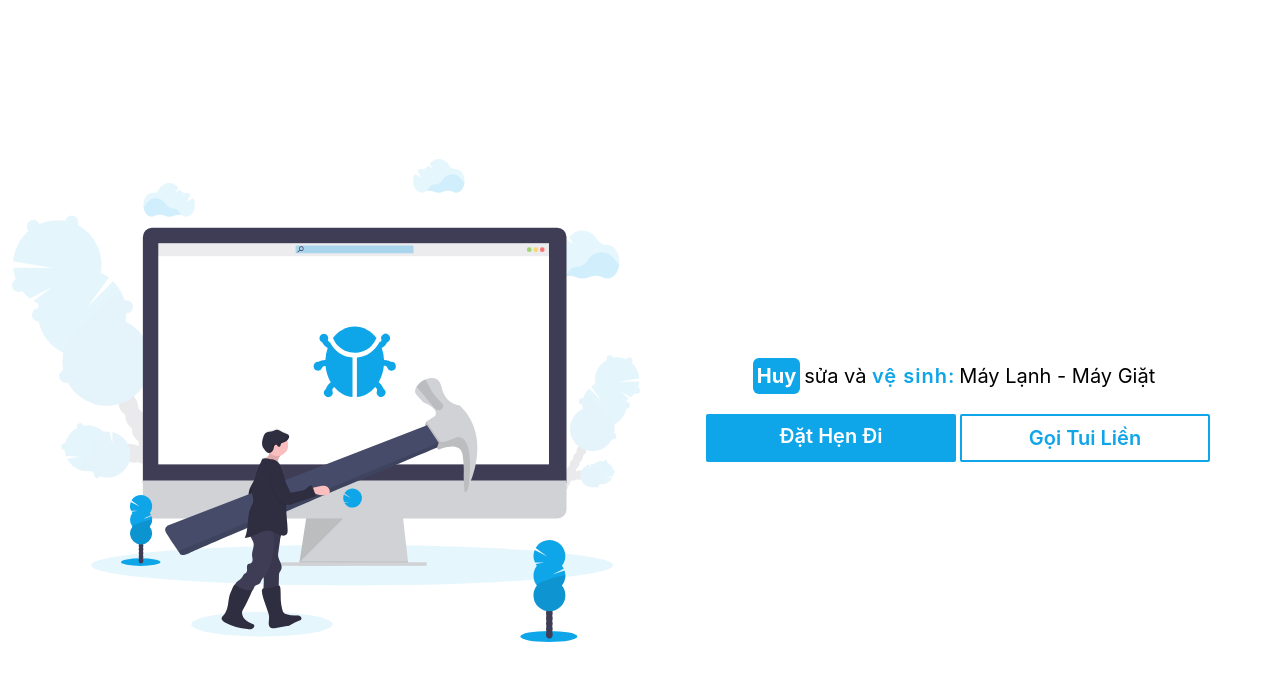
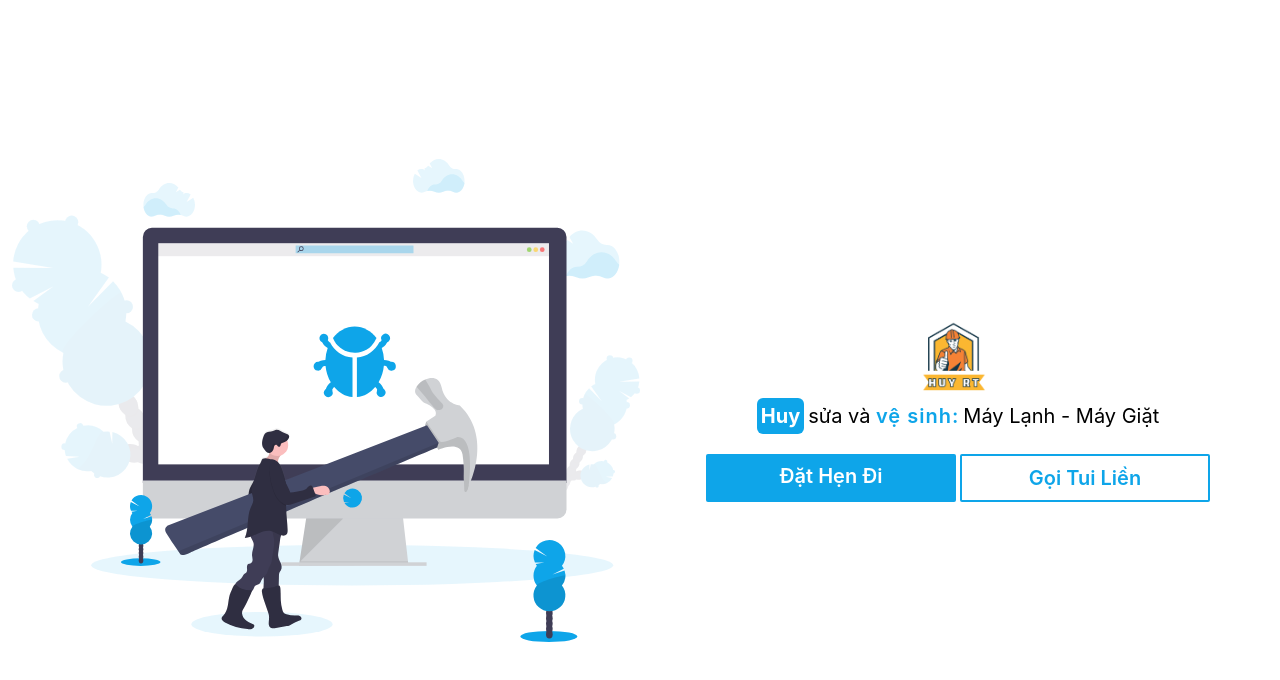
Before and after one commit to giakhang94/maylanh, a React (Vite) app in the folder client/: page / in a window 1280 px wide. Shown: the top 680 px of the page. Built offline with nearby package versions, Linux system fonts and the light colour scheme; no server answers.

Commit message:
change logo

```diff
--- a/client/src/components/BigSidebar.tsx
+++ b/client/src/components/BigSidebar.tsx
@@ -31,7 +31,7 @@ const BigSideBar = (props: Props): React.JSX.Element => {
         className="flex flex-col justify-center items-start space-y-5 my-2  px-4 text-xl tracking-[1px]"
       >
         <Link to="/" className="mb-5">
-          <Logo hide={hide} />
+          <Logo hide={hide} type="2" />
         </Link>
         {sidebarItemList.map(
           (
--- a/client/src/components/Logo.tsx
+++ b/client/src/components/Logo.tsx
@@ -1,8 +1,12 @@
+import logoImg from "@/assets/image/Hiu Logo Cam.png";
 interface Props {
   size?: "xl" | "2xl";
   hide?: boolean;
+  type?: "1" | "2";
 }
 const Logo = (prop: Props): React.JSX.Element => {
+  let type1 = prop.type ? prop.type : "1";
+  if (type1 === "1")
     return (
       <div
         className={`flex justify-center items-center space-x-2 font-semibold text-${
@@ -13,5 +17,13 @@ const Logo = (prop: Props): React.JSX.Element => {
         {!prop.hide && <span className="text-xl">RT</span>}
       </div>
     );
+  else
+    return (
+      <div
+        className={`flex justify-center items-center space-x-2 font-semibold h-[80px] w-fit`}
+      >
+        <img src={logoImg} alt="logo" className="h-full w-full" />
+      </div>
+    );
 };
 export default Logo;
--- a/client/src/components/SmallLogo.tsx
+++ b/client/src/components/SmallLogo.tsx
@@ -1,14 +1,13 @@
+import logoImg from "@/assets/image/Hiu Logo Cam.png";
 interface Props {
   size?: "xl" | "2xl";
 }
 const SmallLogo = (prop: Props): React.JSX.Element => {
   return (
     <div
-      className={`flex justify-center items-center space-x-2 font-semibold text-${
-        prop.size ? prop.size : "lg"
-      }`}
+      className={`flex justify-center items-center space-x-2 font-semibold h-[80px] w-fit`}
     >
-      <span className="bg-sky-500 py-1 px-2 rounded-md text-white">Huy RT</span>
+      <img src={logoImg} alt="logo" className="h-full w-full" />
     </div>
   );
 };
--- a/client/src/pages/client/services/ClientNavbar.tsx
+++ b/client/src/pages/client/services/ClientNavbar.tsx
@@ -13,14 +13,14 @@ const ClientNavbar = (props: Props): React.JSX.Element => {
   const [showLogout, setShowLogout] = useState<boolean>(false);
   const { client, logoutClient } = useAppContext();
   return (
-    <div className="shadow-sm shadow-gray-200 w-[100%] flex justify-between Pdesktop:px-20 Plaptop:px-20 PbigTablet:px-10 Ptablet:px-5 Pmobile:px-3 Psmallmobile:px-2 p-5 h-[20] bg-white items-center">
+    <div className="shadow-sm shadow-gray-200 w-[100%] flex justify-between Pdesktop:px-10 Plaptop:px-10 PbigTablet:px-10 Ptablet:px-5 Pmobile:px-3 Psmallmobile:px-2  h-[20] bg-white items-center">
       <div
         className="cursor-pointer Plaptop:block Pdesktop:block PbigTablet:block Ptablet:hidden Pmobile:hidden Psmallmobile:hidden"
         onClick={() => {
           nav("/");
         }}
       >
-        <Logo />
+        <Logo type="2" />
       </div>
       <div
         className="cursor-pointer Plaptop:hidden Pdesktop:hidden PbigTablet:hidden Ptablet:block Pmobile:block Psmallmobile:block"
--- a/client/src/pages/client/services/Components/HomeBig.tsx
+++ b/client/src/pages/client/services/Components/HomeBig.tsx
@@ -1,4 +1,5 @@
 import image from "@/assets/image/repair_lading.svg";
+import { Logo } from "@/components";
 import { Link } from "react-router-dom";
 const HomeBig = () => {
   return (
@@ -6,7 +7,10 @@ const HomeBig = () => {
       <div className="w-1/2 -scale-x-100 min-w-[450px]">
         <img src={image} alt="landing pag w-full" />
       </div>
-      <div className="text-xl flex-1 flex-col justify-center mt-5 space-x-2">
+      <div className="text-xl flex-1 flex-col items-center justify-center mt-5 space-x-2">
+        <div className="w-full flex justify-center">
+          <Logo type="2" />
+        </div>
         <div className="flex Plaptop:flex-row Pdesktop:flex-row PbigTablet:flex-col Ptablet:flex-col justify-center items-center space-x-1">
           <span>
             <div className="relative group bg-sky-500 text-white font-bold p-1 mr-1 rounded-md inline-block cursor-pointer">
```
Also changed, not shown: client/src/assets/image/Hiu Logo Cam.png (added). Lines whose indentation alone changed are shown as unchanged.
